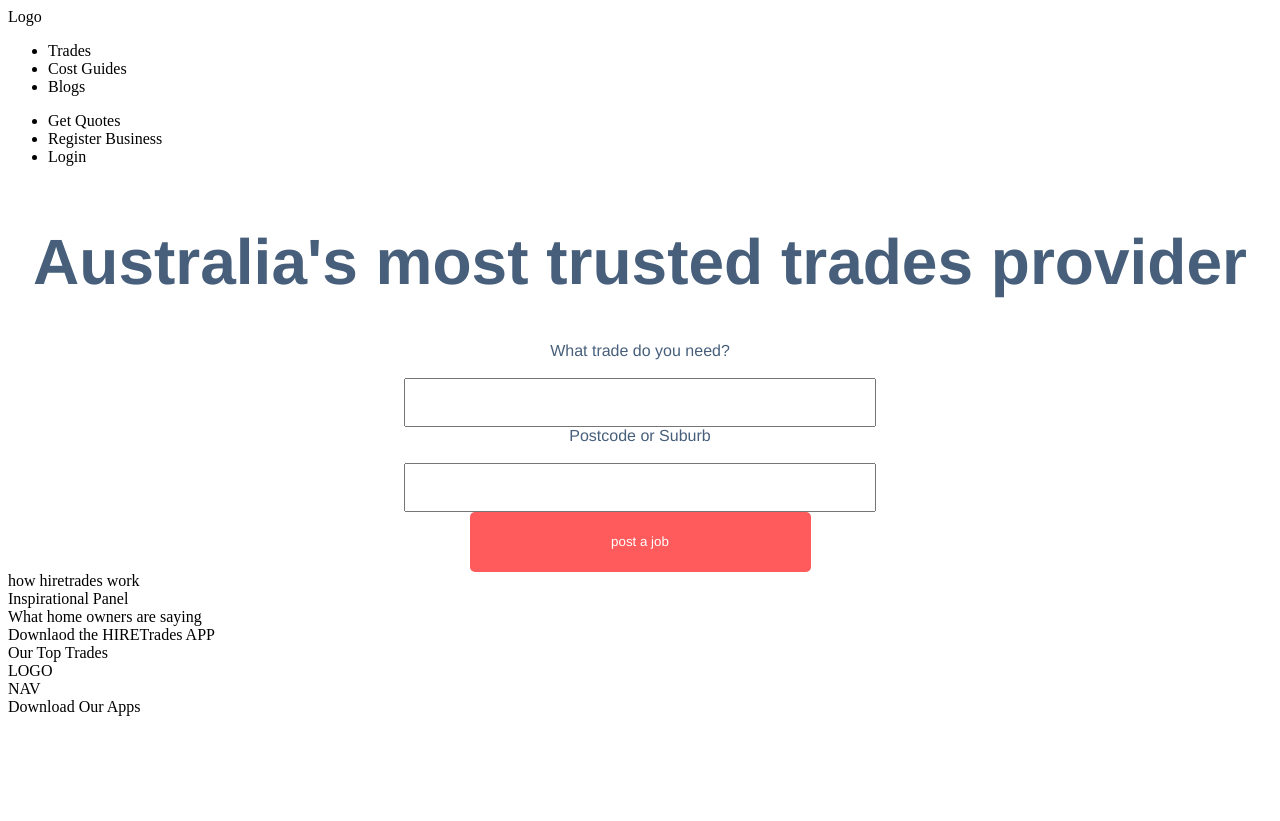
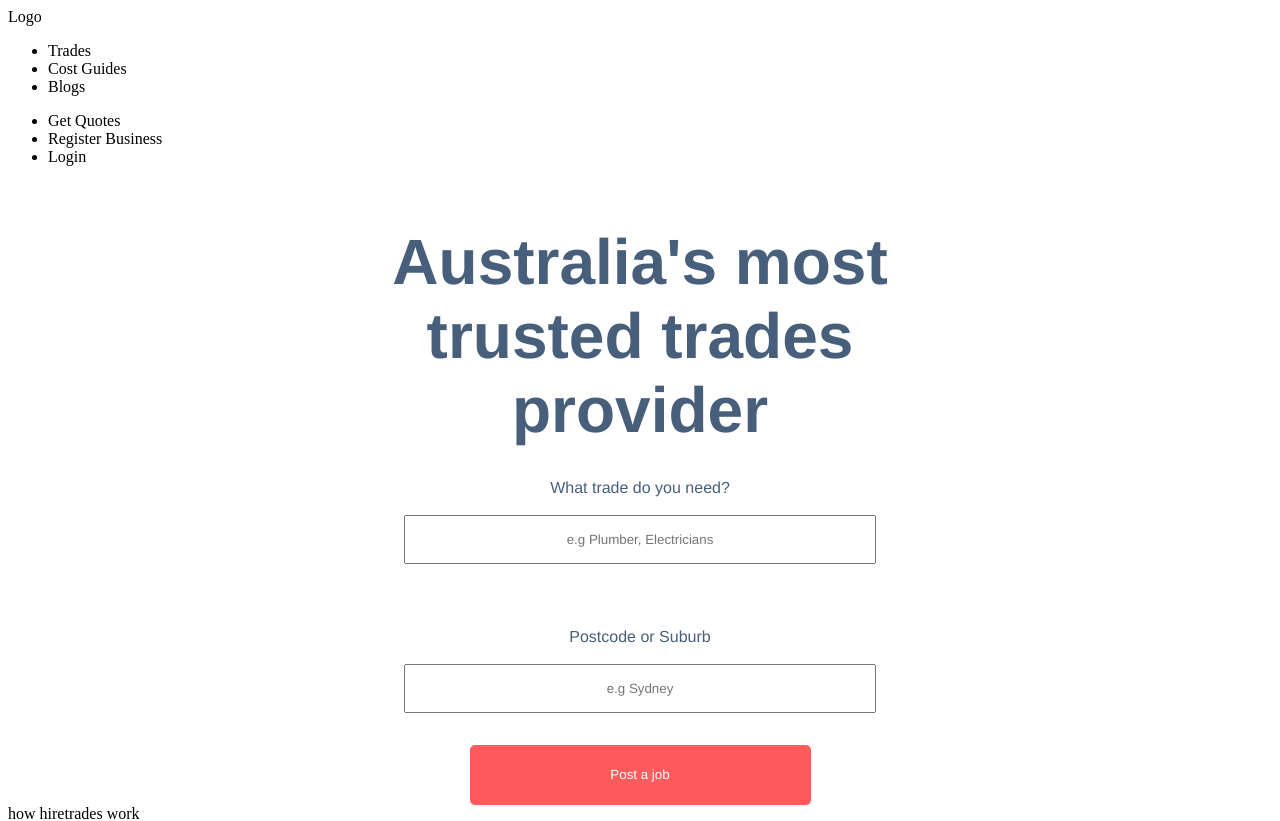
Before and after one commit to mcdylanb/hiretrades-copy, a Vue app: page / in a window 1280 px wide. Shown: the top 821 px of the page. Before the commit the page ends 800 px from the top, so only its background shows below. Built offline with nearby package versions, Linux system fonts and the light colour scheme.

Commit message:
Adds space

```diff
--- a/src/components/Hero.vue
+++ b/src/components/Hero.vue
@@ -1,16 +1,16 @@
 <template>
-    <div>
-        <h1>Australia's most trusted trades provider</h1>
+    <div id="hero">
+        <h1>Australia's most <br> trusted trades <br> provider</h1>
       <form action="">
         <div class="form-example">
           <label for="name">What trade do you need?</label><br>
-          <input type="text" name="name" id="name" required />
+          <input type="text" name="name" id="name" placeholder="e.g Plumber, Electricians" required />
         </div>
         <div class="form-example">
           <label for="name">Postcode or Suburb</label><br>
-          <input type="text" name="name" id="name" required />
+          <input type="text" name="name" id="name" placeholder="e.g Sydney"  required />
         </div>
-        <input type="submit" value="post a job" />
+        <input type="submit" value="Post a job" />
       </form>
     </div>
 </template>
@@ -29,11 +29,16 @@ export default {
     display: flex;
     flex-direction: column;
 }
+
+#hero {
+    margin: 0 22rem;
+    }
 h1, label {
     color: var(--main-color);
 }
 h1 {
     font-size: 4rem;
+    margin-bottom: 0;
 }
 input[type="text"]{
     width: 464px;
@@ -48,6 +53,9 @@ input[type="submit"]{
     height:60px;
 
 }
+.form-example {
+    padding: 2rem;
+    }
 
 form {
     justify-content: space-evenly;
```
